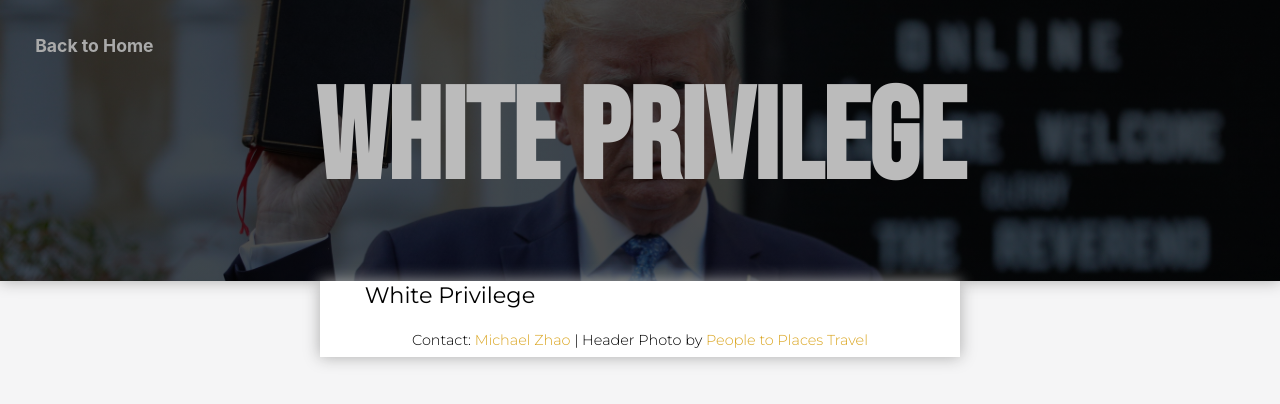
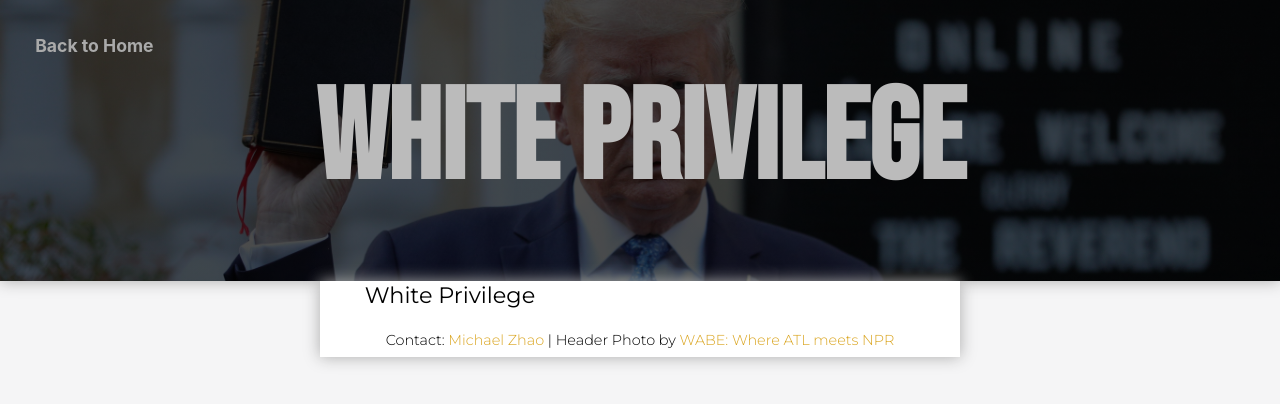
Before and after one commit to MichaelZhao21/advocacy, a React (Create React App) app: page /white-privilege in a window 1280 px wide. Shown: the top 404 px of the page. Built offline with nearby package versions, Linux system fonts and the light colour scheme.

Commit message:
Updated credit

```diff
--- a/src/pages/WhitePrivilege.js
+++ b/src/pages/WhitePrivilege.js
@@ -13,7 +13,7 @@ class WhitePrivilege extends React.Component {
                 </div>
                 <div class="container">
                     <p>White Privilege</p>
-                    <Footer credit="People to Places Travel" link="https://www.peopletoplacestravel.com/"></Footer>
+                    <Footer credit="WABE: Where ATL meets NPR" link="https://www.wabe.org/he-did-not-pray-fallout-grows-from-trump-s-photo-op-at-st-john-s-church/"></Footer>
                 </div>
             </div>
         )
```
